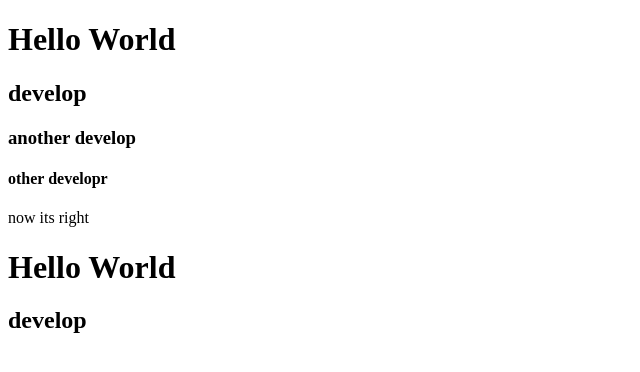
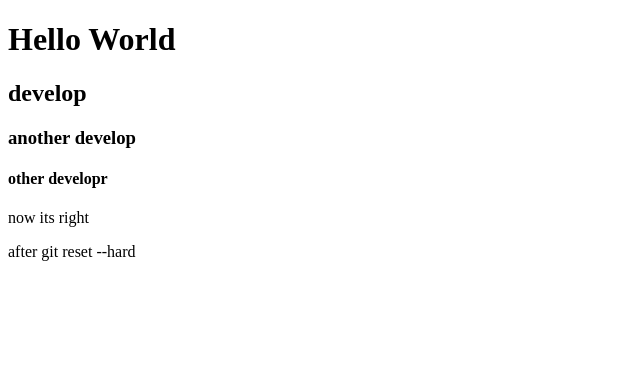
Before and after one commit to higorvoltz/01_Starting_Project, a plain HTML site: page index.html in a window 1280 px wide. Shown: the whole page, without its empty margins (0-640 px from the left). Drawn offline with Linux system fonts and the light colour scheme.

Commit message:
feat: add div + p after git reset --hard

```diff
--- a/index.html
+++ b/index.html
@@ -13,10 +13,7 @@
   <h4>other developr</h4>
   <p>now its right</p>
   <div>
-    <h1>Hello World</h1>
-    <div>
-      <h2>develop</h2>
-    </div>
+    <p>after git reset --hard</p>
   </div>
 </body>
 </html>
```
